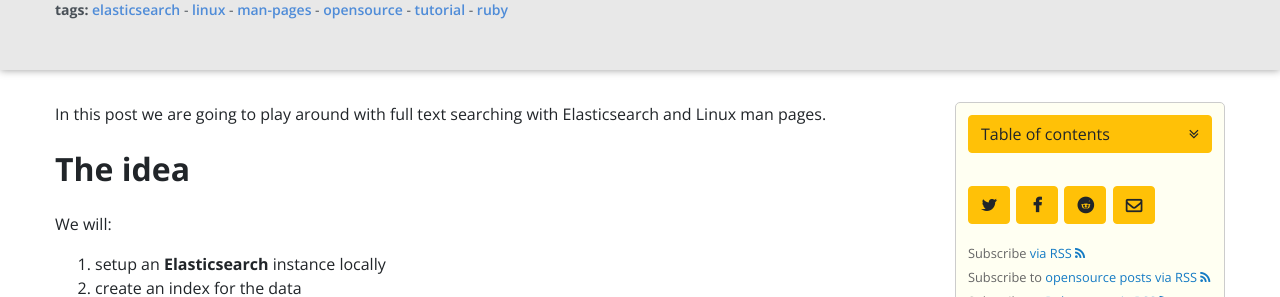
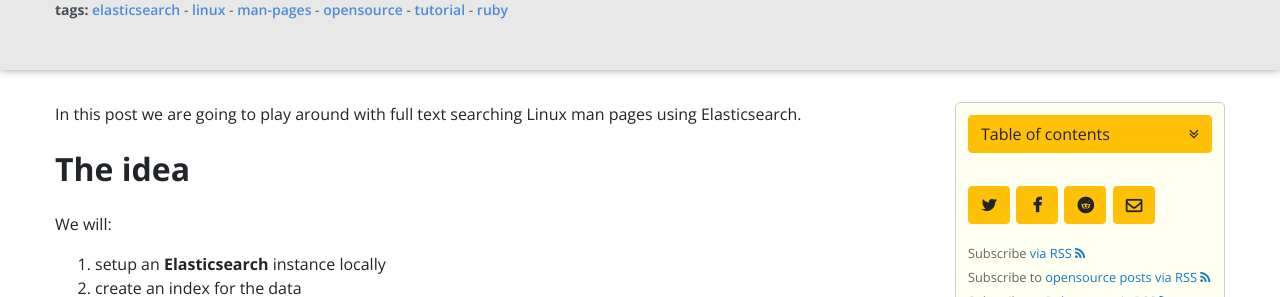
Before and after one commit to iridakos/iridakos.github.io, a Jekyll site: the page built from _posts/2018-04-12-elasticsearch-linux-man-pages.markdown, in a window 1280 px wide and 900 px high. Shown: the part 300-597 px from the top of the window. Built offline with Jekyll 4.4.1, drawn with Linux system fonts in a browser that asks for light colours; nearby versions of some CDN libraries; comment, search, counter and statistics services are not loaded.

Commit message:
Update 2018-04-12-elasticsearch-linux-man-pages.markdown

```diff
--- a/_posts/2018-04-12-elasticsearch-linux-man-pages.markdown
+++ b/_posts/2018-04-12-elasticsearch-linux-man-pages.markdown
@@ -22,7 +22,7 @@ related_posts:
   - manage-elasticsearch-nested-objects
 ---
 
-In this post we are going to play around with full text searching with Elasticsearch and Linux man pages.
+In this post we are going to play around with full text searching Linux man pages using Elasticsearch.
 
 ## The idea
 
```
